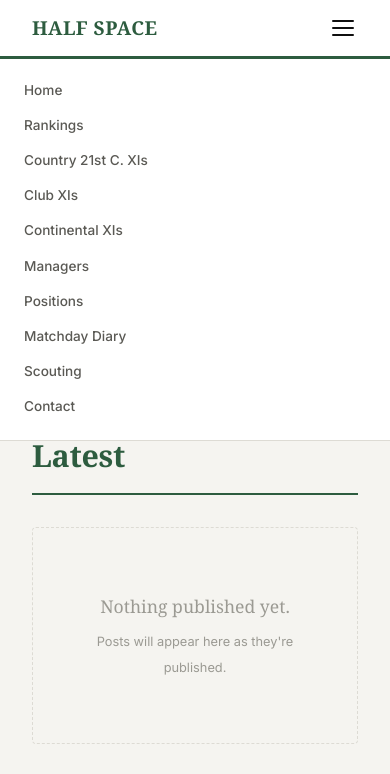
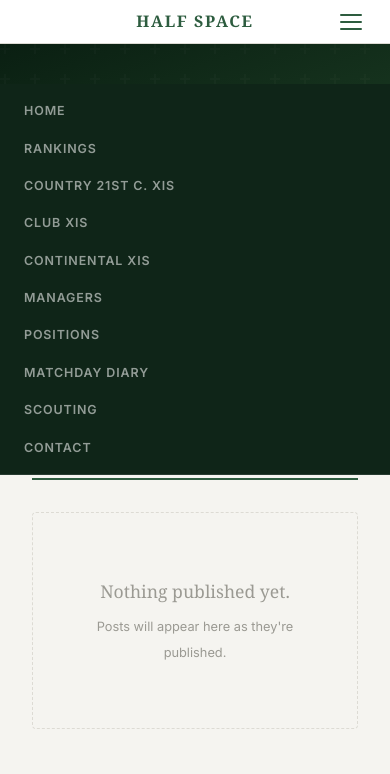
Before and after one commit to sserxner/halfspacefc, a plain HTML site: page index.html in a window 390 px wide. Both pictures are taken after a click on the button "Menu". Drawn offline with Linux system fonts and the light colour scheme; a web font is replaced by a local one.

Commit message:
Add files via upload

```diff
--- a/index.html
+++ b/index.html
@@ -38,21 +38,22 @@
   html { scroll-behavior: smooth; }
   body { font-family: var(--sans); background: var(--page-bg); color: var(--black); font-size: 16px; line-height: 1.6; min-height: 100vh; }
 
-  /* NAV */
-  nav { position: sticky; top: 0; z-index: 100; background: var(--white); border-bottom: 3px solid var(--accent); padding: 0 2rem; }
-  .nav-inner { max-width: 1200px; margin: 0 auto; display: flex; align-items: center; height: 56px; }
-  .nav-logo { font-family: var(--serif); font-size: 1.2rem; font-weight: 700; color: var(--accent); text-decoration: none; letter-spacing: 0.02em; text-transform: uppercase; margin-right: 2rem; flex-shrink: 0; }
-  .nav-tabs { display: flex; align-items: center; overflow-x: auto; scrollbar-width: none; flex: 1; }
-  .nav-tabs::-webkit-scrollbar { display: none; }
-  .nav-tab { font-size: 0.78rem; font-weight: 500; color: var(--gray-600); text-decoration: none; padding: 0 0.85rem; height: 56px; display: flex; align-items: center; border-bottom: 2px solid transparent; white-space: nowrap; transition: color 0.15s, border-color 0.15s; cursor: pointer; background: none; border-top: none; border-left: none; border-right: none; font-family: var(--sans); }
-  .nav-tab:hover { color: var(--black); }
-  .nav-tab.active { color: var(--black); border-bottom-color: var(--accent); }
-  .nav-hamburger { display: none; flex-direction: column; gap: 5px; cursor: pointer; background: none; border: none; padding: 4px; margin-left: auto; }
-  .nav-hamburger span { display: block; width: 22px; height: 2px; background: var(--black); border-radius: 2px; }
-  .mobile-menu { display: none; position: fixed; top: 56px; left: 0; right: 0; background: var(--white); border-bottom: 1px solid var(--gray-200); z-index: 99; padding: 1rem 0; flex-direction: column; max-height: calc(100vh - 56px); overflow-y: auto; }
+  /* NAV — slim logo bar */
+  nav { position: sticky; top: 0; z-index: 100; background: var(--white); border-bottom: none; padding: 0; }
+  .nav-logo-bar { display: flex; align-items: center; justify-content: center; height: 44px; background: var(--white); border-bottom: 0.5px solid var(--gray-200); position: relative; }
+  .nav-logo { font-family: var(--serif); font-size: 1rem; font-weight: 700; color: var(--accent); text-decoration: none; letter-spacing: 0.1em; text-transform: uppercase; }
+  /* Tab band */
+  .nav-tab-band { background: #0f2518; display: flex; align-items: stretch; overflow-x: auto; scrollbar-width: none; padding: 0 1rem; }
+  .nav-tab-band::-webkit-scrollbar { display: none; }
+  .nav-tab { font-size: 0.7rem; font-weight: 600; letter-spacing: 0.07em; text-transform: uppercase; color: rgba(255,255,255,0.5); text-decoration: none; padding: 0 1rem; height: 40px; display: flex; align-items: center; border-bottom: 2px solid transparent; white-space: nowrap; transition: color 0.15s, border-color 0.15s; cursor: pointer; background: none; border-top: none; border-left: none; border-right: none; font-family: var(--sans); }
+  .nav-tab:hover { color: rgba(255,255,255,0.85); }
+  .nav-tab.active { color: #ffffff; border-bottom-color: #4caf50; }
+  .nav-hamburger { display: none; flex-direction: column; gap: 5px; cursor: pointer; background: none; border: none; padding: 4px; position: absolute; right: 1.5rem; top: 50%; transform: translateY(-50%); }
+  .nav-hamburger span { display: block; width: 22px; height: 2px; background: var(--accent); border-radius: 2px; }
+  .mobile-menu { display: none; position: fixed; top: 84px; left: 0; right: 0; background: #0f2518; border-bottom: 1px solid rgba(255,255,255,0.1); z-index: 99; padding: 0.5rem 0; flex-direction: column; max-height: calc(100vh - 84px); overflow-y: auto; }
   .mobile-menu.open { display: flex; }
-  .mobile-menu .nav-tab { height: auto; padding: 0.6rem 1.5rem; border-bottom: none; font-size: 0.85rem; }
-  .mobile-menu .nav-tab.active { color: var(--accent); background: var(--green-light); }
+  .mobile-menu .nav-tab { height: auto; padding: 0.7rem 1.5rem; border-bottom: none; font-size: 0.78rem; color: rgba(255,255,255,0.55); }
+  .mobile-menu .nav-tab.active { color: #fff; background: rgba(255,255,255,0.08); border-bottom: none; }
 
   /* PAGES */
   .page { display: none; }
@@ -253,7 +254,7 @@
   footer p { font-size: 0.85rem; color: rgba(255,255,255,0.65); font-family: var(--serif); font-style: italic; }
 
   @media (max-width: 768px) {
-    .nav-tabs { display: none; }
+    .nav-tab-band { display: none; }
     .nav-hamburger { display: flex; }
     .xi-wrapper { grid-template-columns: 1fr; }
     .contact-grid { grid-template-columns: 1fr; gap: 2rem; }
@@ -265,9 +266,13 @@
 <body>
 
 <nav>
-  <div class="nav-inner">
+  <div class="nav-logo-bar">
     <a class="nav-logo" href="#" onclick="showPage('home');return false;">Half Space</a>
-    <div class="nav-tabs">
+    <button class="nav-hamburger" onclick="toggleMobileMenu()" aria-label="Menu">
+      <span></span><span></span><span></span>
+    </button>
+  </div>
+  <div class="nav-tab-band">
     <button class="nav-tab" onclick="if(!adminMode)showPage('rankings')"><span data-editable="nav_rankings">Rankings</span></button>
     <button class="nav-tab" onclick="if(!adminMode)showPage('country-xi')"><span data-editable="nav_country">Country 21st C. XIs</span></button>
     <button class="nav-tab" onclick="if(!adminMode)showPage('club-xi')"><span data-editable="nav_club">Club XIs</span></button>
@@ -277,10 +282,6 @@
     <button class="nav-tab" onclick="if(!adminMode)showPage('diary')"><span data-editable="nav_diary">Matchday Diary</span></button>
     <button class="nav-tab" onclick="if(!adminMode)showPage('scouting')"><span data-editable="nav_scouting">Scouting</span></button>
     <button class="nav-tab" onclick="if(!adminMode)showPage('contact')"><span data-editable="nav_contact">Contact</span></button>
-    </div>
-    <button class="nav-hamburger" onclick="toggleMobileMenu()" aria-label="Menu">
-      <span></span><span></span><span></span>
-    </button>
   </div>
 </nav>
 
@@ -1560,7 +1561,7 @@ document.addEventListener('DOMContentLoaded', function() {
     #adminToolbar .tb-download:hover { background:#142d56; }
     #adminToolbar .tb-exit { background:rgba(255,255,255,0.08);color:rgba(255,255,255,0.7);border:1px solid rgba(255,255,255,0.15); }
     #adminToolbar .tb-exit:hover { background:rgba(255,255,255,0.15);color:#fff; }
-    #adminBanner { display:none;position:fixed;top:56px;left:0;right:0;z-index:98;background:#2d5c3f;color:rgba(255,255,255,0.85);font-family:var(--sans);font-size:0.78rem;font-weight:500;padding:0.4rem 1.5rem;align-items:center;gap:0.5rem; }
+    #adminBanner { display:none;position:fixed;top:84px;left:0;right:0;z-index:98;background:#2d5c3f;color:rgba(255,255,255,0.85);font-family:var(--sans);font-size:0.78rem;font-weight:500;padding:0.4rem 1.5rem;align-items:center;gap:0.5rem; }
   `;
   document.head.appendChild(style);
 
```
Lines whose indentation alone changed are shown as unchanged.
